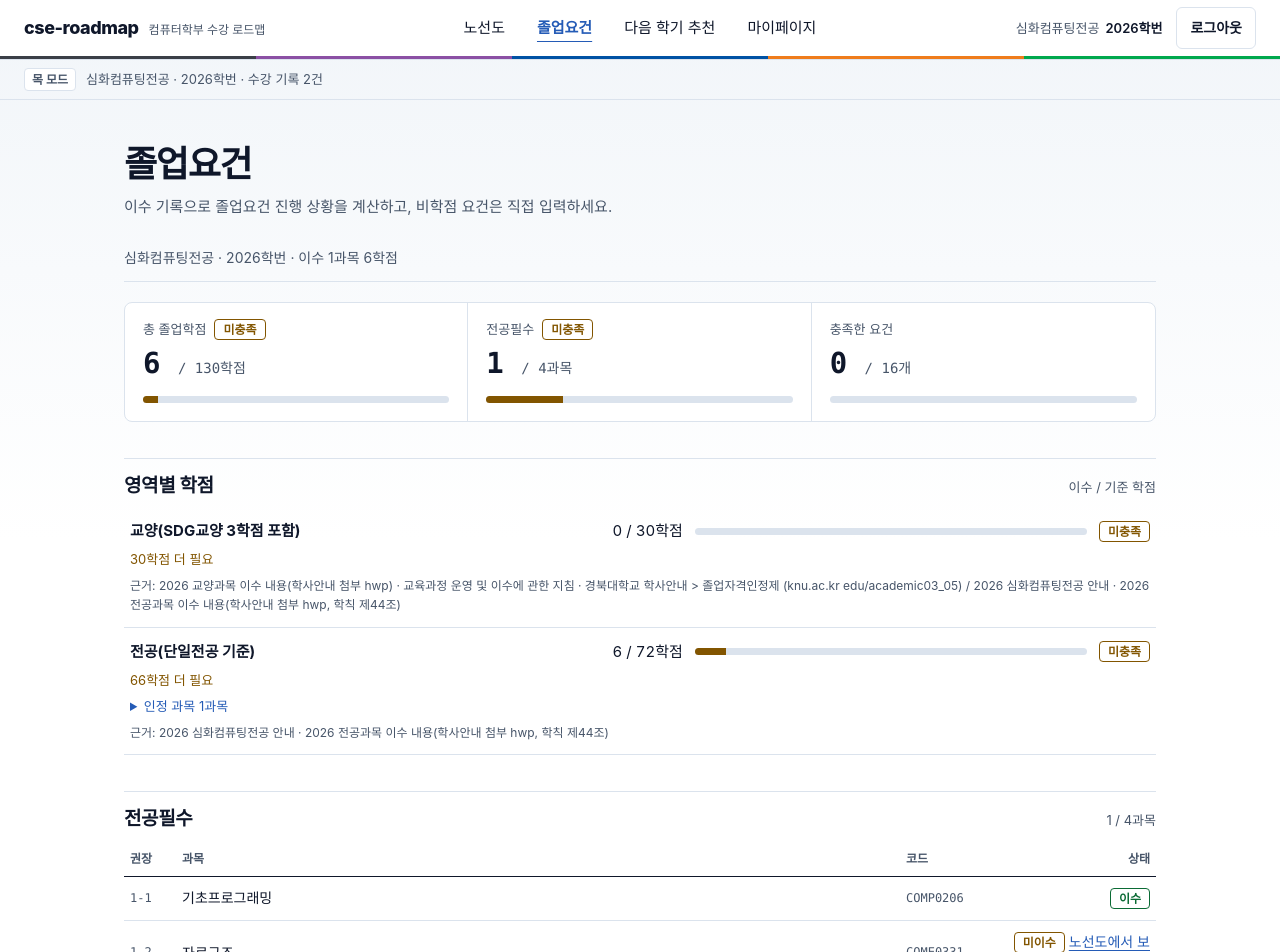
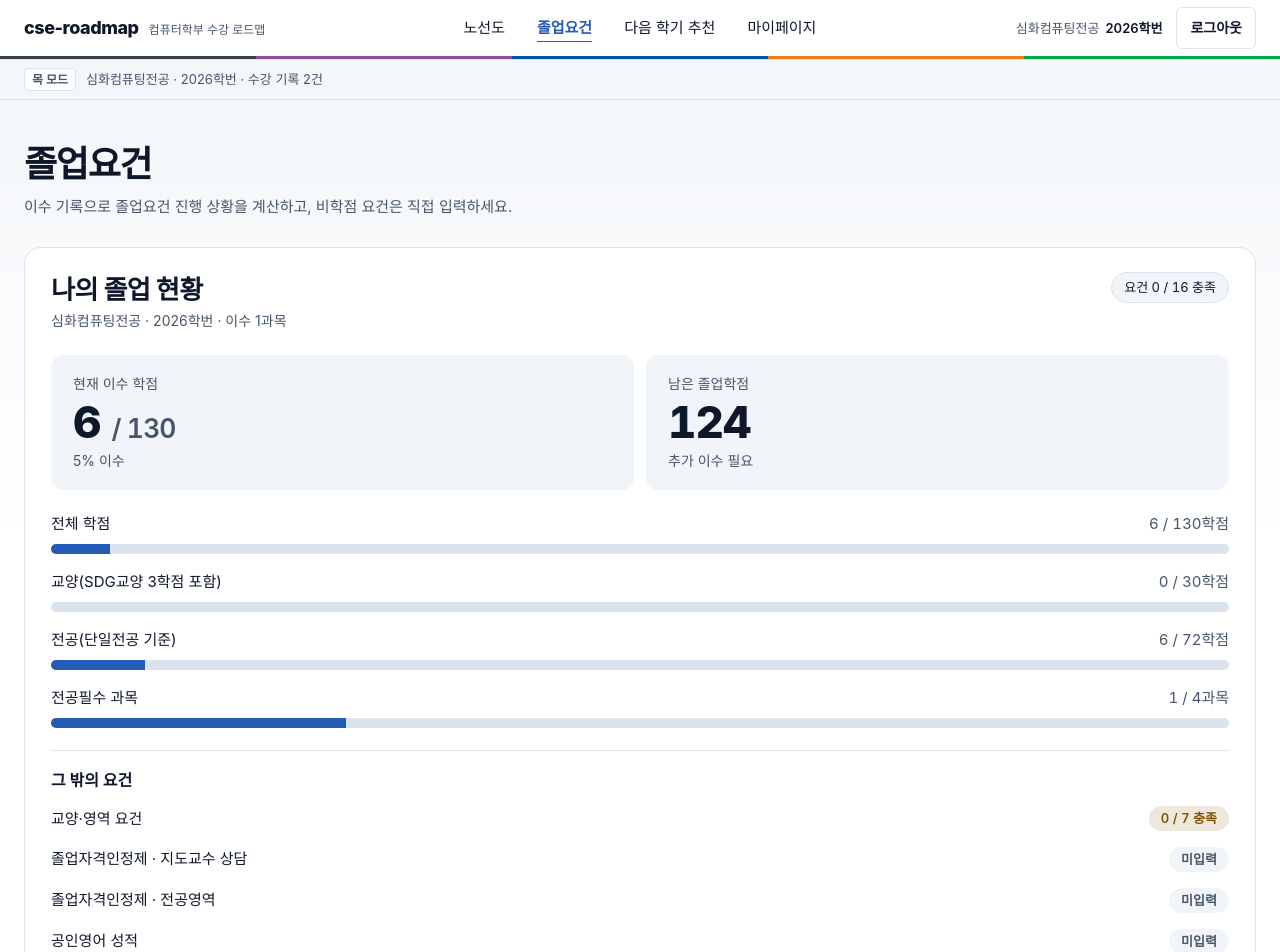
Before and after one commit to bbong8/cse-roadmap, a Next.js app: page /graduation in a window 1280 px wide. Shown: the top 952 px of the page. Built offline with nearby package versions, Linux system fonts and the light colour scheme.

Commit message:
Merge pull request #62 from sealoo79/feat/graduation-summary
Feat/graduation summary

```diff
--- a/src/features/graduation/GraduationProgress.tsx
+++ b/src/features/graduation/GraduationProgress.tsx
@@ -2,7 +2,7 @@
 
 import Link from 'next/link';
 import { useMemo, type JSX, type ReactNode } from 'react';
-import { evaluateGraduation, type GraduationItem, type ItemStatus } from '@/lib/domain/graduation';
+import { evaluateGraduation, type GraduationItem, type GraduationReport, type ItemStatus } from '@/lib/domain/graduation';
 import { useCompletion, useNoncredit, useReference } from '@/lib/user-data/hooks';
 import type { CourseCode, ReferenceData } from '@/types/reference';
 import type { NoncreditStatus, Profile } from '@/types/user';
@@ -34,6 +34,83 @@ function ProgressBar({ item, unit }: { item: GraduationItem; unit: string }): JS
     >
       <i style={{ width: `${known ? value : 0}%` }} />
     </div>
+  );
+}
+
+/** 요약 카드의 학점·과목 진행 막대 한 줄. 막대는 아래 상세 영역과 같은 progressbar 의미를 가진다. */
+function SummaryBar({ item, unit, title }: { item: GraduationItem; unit: string; title?: string }): JSX.Element {
+  return (
+    <div className={styles.summaryBar} data-status={item.status}>
+      <div className={styles.summaryBarHead}>
+        <span>{title ?? item.label}</span>
+        <span className={styles.num}>{item.status === 'unknown' ? '판정 불가' : amount(item, unit)}</span>
+      </div>
+      <ProgressBar item={item} unit={unit} />
+    </div>
+  );
+}
+
+/** 맨 위 요약: 이수·남은 학점, 학점 막대, 그 밖의 요건 상태를 한 번에 보여 준다. */
+function GraduationSummary({ report, total, buckets, required, requirements, checklist, programName, profile, completed }: {
+  report: GraduationReport; total?: GraduationItem; buckets: GraduationItem[]; required?: GraduationItem;
+  requirements: GraduationItem[]; checklist: GraduationItem[]; programName: string; profile: Profile; completed: number;
+}): JSX.Element {
+  const totalKnown = total && total.status !== 'unknown' && total.required !== null;
+  const remaining = totalKnown ? Math.max(0, (total.required ?? 0) - (total.earned ?? 0)) : null;
+  const metRequirements = requirements.filter((item) => item.status === 'met').length;
+  return (
+    <section className={styles.summary} aria-labelledby="graduation-summary-title">
+      <div className={styles.summaryHeader}>
+        <div>
+          <h2 id="graduation-summary-title">나의 졸업 현황</h2>
+          <p>{programName} · {profile.admission_year}학번 · 이수 {completed}과목</p>
+        </div>
+        <span className={styles.summaryBadge}>요건 {report.summary.met} / {report.summary.total} 충족</span>
+      </div>
+
+      <div className={styles.summaryStats}>
+        <div className={styles.summaryStat}>
+          <span>현재 이수 학점</span>
+          <strong>{total?.earned ?? 0} <small>/ {total?.required ?? '–'}</small></strong>
+          <span>{totalKnown ? `${percent(total.earned, total.required)}% 이수` : '판정 불가'}</span>
+        </div>
+        <div className={styles.summaryStat} data-done={remaining === 0 || undefined}>
+          <span>남은 졸업학점</span>
+          <strong>{remaining ?? '–'}</strong>
+          <span>{remaining === 0 ? '졸업학점 충족' : '추가 이수 필요'}</span>
+        </div>
+      </div>
+
+      <div className={styles.summaryBars}>
+        {total && <SummaryBar item={total} unit="학점" title="전체 학점" />}
+        {buckets.map((item) => <SummaryBar key={item.id} item={item} unit="학점" />)}
+        {required && <SummaryBar item={required} unit="과목" title="전공필수 과목" />}
+      </div>
+
+      {(requirements.length > 0 || checklist.length > 0) && (
+        <div className={styles.summaryChecks}>
+          <h3>그 밖의 요건</h3>
+          {requirements.length > 0 && (
+            <div className={styles.summaryCheck}>
+              <span>교양·영역 요건</span>
+              <span className={styles.summaryChip} data-status={metRequirements === requirements.length ? 'met' : 'unmet'}>
+                {metRequirements} / {requirements.length} 충족
+              </span>
+            </div>
+          )}
+          {checklist.map((item) => (
+            <div key={item.id} className={styles.summaryCheck}>
+              <span>{item.label}</span>
+              <span className={styles.summaryChip} data-status={item.status}>{STATUS_LABEL[item.status]}</span>
+            </div>
+          ))}
+        </div>
+      )}
+
+      <p className={styles.summaryNote}>
+        학점 항목은 서로 겹쳐 셉니다. 전공·교양 학점은 전체 학점에 포함돼요. 자세한 내용은 아래에서 확인하세요.
+      </p>
+    </section>
   );
 }
 
@@ -187,33 +264,9 @@ export function GraduationProgress({ profile }: { profile: Profile }): JSX.Eleme
 
   return (
     <div className={styles.progress}>
-      <p className={styles.context}>
-        {programName} · {profile.admission_year}학번 · 이수 {completion.completed.size}과목 {completion.totalCredits}학점
-      </p>
-
-      <div className={styles.stats}>
-        {total && (
-          <div className={styles.stat} data-status={total.status}>
-            <div className={styles.statLabel}>{total.label} <StatusBadge status={total.status} /></div>
-            <div className={styles.statValue}>
-              {total.earned ?? 0} <small>/ {total.required ?? '–'}학점</small>
-            </div>
-            <ProgressBar item={total} unit="학점" />
-          </div>
-        )}
-        {required && required.status !== 'unknown' && (
-          <div className={styles.stat} data-status={required.status}>
-            <div className={styles.statLabel}>{required.label} <StatusBadge status={required.status} /></div>
-            <div className={styles.statValue}>{required.earned} <small>/ {required.required}과목</small></div>
-            <ProgressBar item={required} unit="과목" />
-          </div>
-        )}
-        <div className={styles.stat}>
-          <div className={styles.statLabel}>충족한 요건</div>
-          <div className={styles.statValue}>{report.summary.met} <small>/ {report.summary.total}개</small></div>
-          <div className={styles.bar} aria-hidden="true"><i style={{ width: `${percent(report.summary.met, report.summary.total)}%` }} /></div>
-        </div>
-      </div>
+      <GraduationSummary report={report} total={total} buckets={buckets} required={required}
+        requirements={requirements} checklist={checklist} programName={programName} profile={profile}
+        completed={completion.completed.size} />
       {total && total.status === 'unknown' && <Explanation item={total} />}
 
       {buckets.length > 0 && (
@@ -264,14 +317,6 @@ export function GraduationProgress({ profile }: { profile: Profile }): JSX.Eleme
         </Section>
       )}
 
-      {report.needsConfirmation.length > 0 && (
-        <Section title="학과 확인이 필요한 항목">
-          <ul className={styles.confirm}>
-            {report.needsConfirmation.map((text) => <li key={text}><StatusBadge status="unknown" /> {text}</li>)}
-          </ul>
-        </Section>
-      )}
-
       <p className={styles.help}>
         이수 기록이나 비학점 입력을 바꾸면 바로 다시 계산합니다. 이수 기록은{' '}
         <Link className="inline-link" href="/enrollments">수강 이력</Link>에서 고칠 수 있습니다.
--- a/src/features/graduation/graduation.module.css
+++ b/src/features/graduation/graduation.module.css
@@ -4,49 +4,162 @@
   gap: 0;
 }
 
-.context {
-  margin: 0 0 20px;
-  padding-block-end: 12px;
-  border-block-end: 1px solid var(--line);
+/* 졸업요건 화면도 노선도 화면과 같은 넓은 본문 폭(--wide-width)을 쓴다 */
+:global(.page):has(.progress) { max-inline-size: var(--wide-width); }
+
+/* ---------------------------------------------------------------- 상단 요약 */
+/* 나의 졸업 현황: 이수·남은 학점 → 학점 막대 → 그 밖의 요건 → 안내 */
+.summary {
+  display: grid;
+  gap: 22px;
+  padding: 24px 26px 20px;
+  border: 1px solid var(--line);
+  border-radius: 16px;
+  background: var(--surface);
+}
+
+.summaryHeader {
+  display: flex;
+  flex-wrap: wrap;
+  justify-content: space-between;
+  align-items: flex-start;
+  gap: 8px 16px;
+}
+
+.summaryHeader h2 {
+  margin: 0;
+  font-size: 26px;
+  letter-spacing: -0.02em;
+}
+
+.summaryHeader p {
+  margin: 2px 0 0;
   color: var(--muted);
   font-size: 14px;
 }
 
-/* ---------------------------------------------------------------- 상단 요약 */
-.stats {
-  display: grid;
-  grid-template-columns: repeat(auto-fit, minmax(min(100%, 200px), 1fr));
-  overflow: hidden;
+.summaryBadge {
+  padding: 4px 12px;
   border: 1px solid var(--line);
-  border-radius: var(--radius);
-  background: var(--surface);
+  border-radius: 999px;
+  background: var(--bg);
+  font-size: 13px;
+  font-variant-numeric: tabular-nums;
+  white-space: nowrap;
 }
 
-.stat {
-  padding: 16px 18px 18px;
-  border-inline-end: 1px solid var(--line);
+.summaryStats {
+  display: grid;
+  grid-template-columns: repeat(2, minmax(0, 1fr));
+  gap: 12px;
 }
 
-.stat:last-child { border-inline-end: 0; }
+.summaryStat {
+  display: grid;
+  gap: 2px;
+  padding: 18px 22px;
+  border-radius: 12px;
+  background: var(--bg);
+}
 
-.statLabel {
+.summaryStat > span {
+  color: var(--muted);
+  font-size: 14px;
+}
+
+.summaryStat strong {
+  font-size: 44px;
+  font-weight: 800;
+  line-height: 1.15;
+  letter-spacing: -0.02em;
+  font-variant-numeric: tabular-nums;
+}
+
+.summaryStat strong small {
+  color: var(--muted);
+  font-size: 0.6em;
+  font-weight: 600;
+}
+
+.summaryStat[data-done] strong { color: var(--ok); }
+
+.summaryBars {
+  display: grid;
+  gap: 16px;
+}
+
+.summaryBarHead {
   display: flex;
-  flex-wrap: wrap;
+  justify-content: space-between;
+  gap: 12px;
+  margin-block-end: 8px;
+  font-size: 15px;
+}
+
+.summaryBarHead .num { color: var(--muted); }
+
+.summaryBar .bar {
+  block-size: 10px;
+  border-radius: 5px;
+}
+
+/* 요약에서는 진행 중을 경고색 대신 강조색으로, 충족만 초록으로 보여 준다 */
+.summaryBar .bar[data-status='unmet'] i { background: var(--accent); }
+
+.summaryChecks {
+  display: grid;
+  padding-block-start: 18px;
+  border-block-start: 1px solid var(--line);
+}
+
+.summaryChecks h3 {
+  margin: 0 0 6px;
+  font-size: 16px;
+}
+
+.summaryCheck {
+  display: flex;
+  justify-content: space-between;
   align-items: center;
-  gap: 8px;
+  gap: 12px;
+  padding: 8px 0;
+  font-size: 15px;
+}
+
+.summaryChip {
+  flex: none;
+  padding: 2px 12px;
+  border-radius: 999px;
+  background: var(--bg);
+  color: var(--muted);
+  font-size: 13px;
+  font-weight: 600;
+  font-variant-numeric: tabular-nums;
+}
+
+.summaryChip[data-status='met'] {
+  background: color-mix(in srgb, var(--ok) 14%, var(--surface));
+  color: var(--ok);
+}
+
+.summaryChip[data-status='unmet'],
+.summaryChip[data-status='unknown'] {
+  background: color-mix(in srgb, var(--warn) 14%, var(--surface));
+  color: var(--warn);
+}
+
+.summaryNote {
+  margin: 0;
+  padding-block-start: 14px;
+  border-block-start: 1px solid var(--line);
   color: var(--muted);
   font-size: 13px;
 }
 
-.statValue {
-  margin: 2px 0 10px;
-  font: 600 29px/1.5 var(--mono);
-}
-
-.statValue small {
-  color: var(--muted);
-  font-size: 14px;
-  font-weight: 400;
+@media (max-width: 640px) {
+  .summary { padding: 18px 16px 16px; }
+  .summaryStats { grid-template-columns: minmax(0, 1fr); }
+  .summaryStat strong { font-size: 36px; }
 }
 
 /* ---------------------------------------------------------------- 진행 막대 */
@@ -281,15 +394,6 @@
 
 .progress > .help { margin-block-start: 28px; }
 
-.confirm {
-  display: grid;
-  gap: 6px;
-  margin: 0;
-  padding: 0;
-  list-style: none;
-  font-size: 14px;
-}
-
 .visuallyHidden {
   position: absolute;
   overflow: hidden;
@@ -302,8 +406,6 @@
 @media (max-width: 720px) {
   .rowMain { grid-template-columns: 1fr auto; }
   .rowMain > .bar { grid-column: 1 / -1; grid-row: 2; }
-  .stat { border-inline-end: 0; border-block-end: 1px solid var(--line); }
-  .stat:last-child { border-block-end: 0; }
 }
 
 
```
Also changed, not shown: 1 other file (tests, documents, lock files or other folders).
